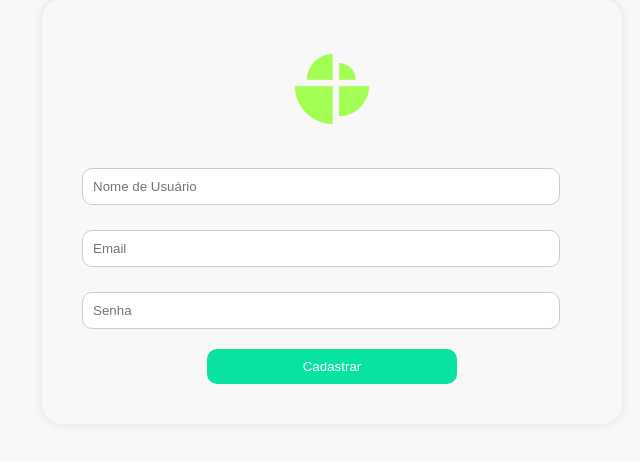
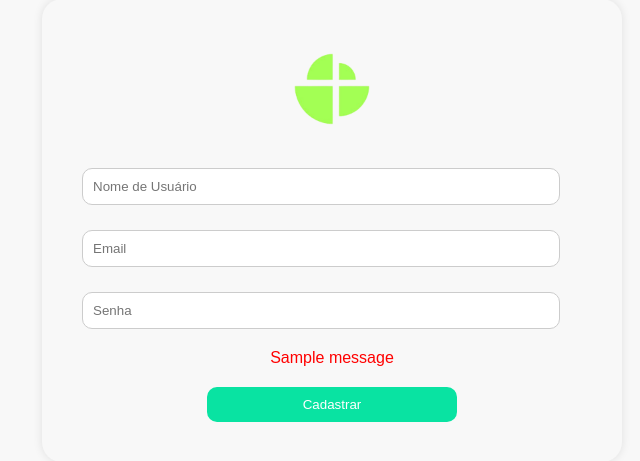
Before and after one commit to JoaoPedroBarros1/CashControlDesktop, a Flask app: page /cadastro in a window 1280 px wide. Shown: the part 41-502 px from the top of the page, without its empty margins (308-948 px from the left). Run offline with Flask 3, Linux system fonts and the light colour scheme; tables that the repository leaves empty hold one stand-in row (values such as "Sample post"); one stand-in notice (Sample message) is shown.

Commit message:
ProjetoLais

```diff
--- a/app.py
+++ b/app.py
@@ -1,4 +1,4 @@
-from flask import Flask, render_template, request, redirect, url_for, session
+from flask import Flask, render_template, request, redirect, url_for, session, flash
 from flask_sqlalchemy import SQLAlchemy
 from flask_bcrypt import generate_password_hash, check_password_hash
 
@@ -149,8 +149,11 @@ def cadastro_post():
         db.session.add(new_user)
         db.session.commit()
         return redirect(url_for('index'))
+    else:
+        flash('Email já está em uso. Por favor, escolha outro email.', 'error')
+        return redirect(url_for('cadastro_form'))
 
-    return redirect(url_for('cadastro_form'))
+    return redirect(url_for('index'))
 
 
 @app.route('/adicionar_receita', methods=['POST'])
--- a/templates/cadastro.html
+++ b/templates/cadastro.html
@@ -47,7 +47,6 @@
             box-sizing: border-box;
             outline: none; /
             transition: border-color 0.3s;
-
         }
 
         .input-group input:focus {
@@ -70,8 +69,9 @@
             background-color: #5AF58E;
         }
 
-        .error-message {
+        .alert{
             color: red;
+            margin: 20px;
         }
     </style>
 </head>
@@ -88,9 +88,15 @@
                 <div class="input-group">
                     <input type="password" name="password" required placeholder="Senha">
                 </div>
-                {% if error %}
-                    <p class="error-message">{{ error }}</p>
-                {% endif %}
+               {% with messages = get_flashed_messages(with_categories=true) %}
+                  {% if messages %}
+                    {% for category, message in messages %}
+                      <div class="alert alert-{{ category }}">
+                        {{ message }}
+                      </div>
+                    {% endfor %}
+                  {% endif %}
+                {% endwith %}
                 <button class="cadastro-button" type="submit">Cadastrar</button>
             </form>
         </div>
--- a/templates/login.html
+++ b/templates/login.html
@@ -90,12 +90,6 @@
             {% endif %}
             <button type="submit" class="login-button">Logar</button>
         </form>
-<!--    <div class="or">ou entre com</div>-->
-<!--    <div class="icon-group">-->
-<!--        <img src="../static/img/google.png" alt="Ícone 1">-->
-<!--        <img src="../static/img/facebook.png" alt="Ícone 2">-->
-<!--        <img src="../static/img/linkedin.png" alt="Ícone 3">-->
-<!--    </div>-->
     </div>
 
 </body>
```
Lines whose indentation alone changed are shown as unchanged.
